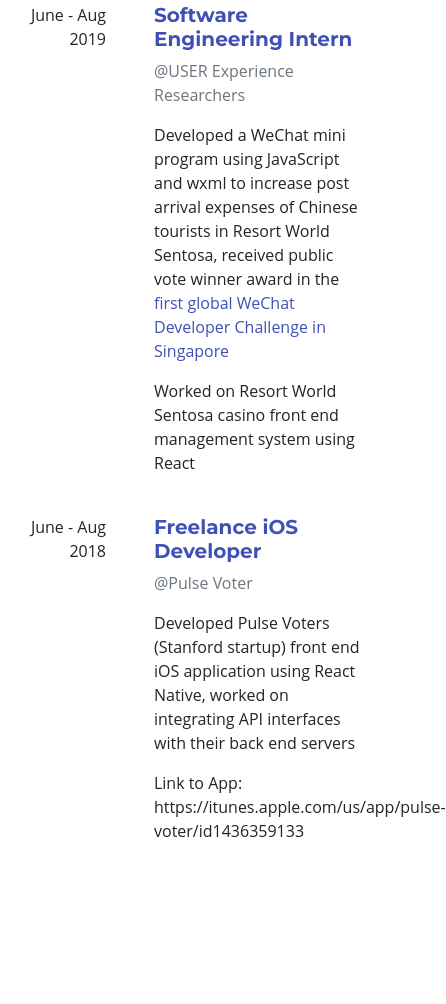
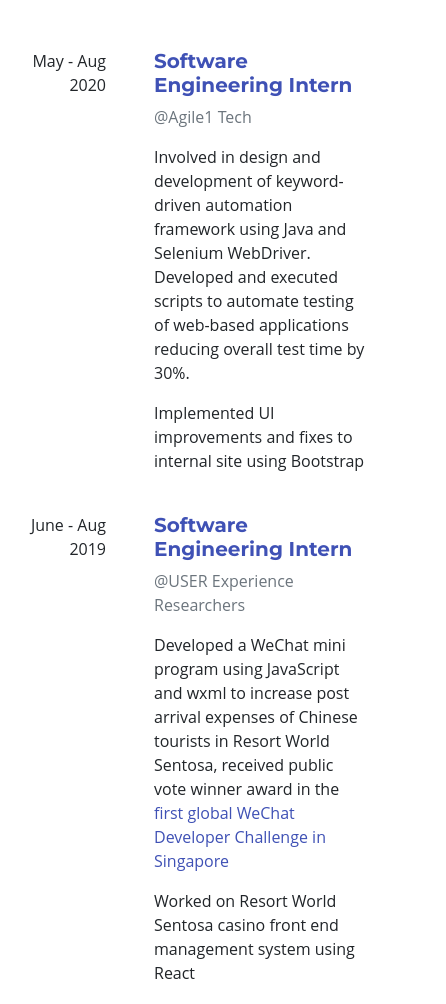
Before and after one commit to rajaisinghani/rajaisinghani.github.io, a plain HTML site: page index.html in a window 390 px wide. Shown: the part 3014-4018 px from the top of the page, 446 px wide, since content can reach past the window. Drawn offline with nearby package versions, Linux system fonts and the light colour scheme.

Commit message:
couple more updates

```diff
--- a/index.html
+++ b/index.html
@@ -5,7 +5,7 @@
         <meta name="viewport" content="width=device-width, initial-scale=1, shrink-to-fit=no" />
         <meta name="description" content="" />
         <meta name="author" content="Raj Jaisinghani" />
-        <title>Freelancer - Start Bootstrap Theme</title>
+        <title>Raj Jaisinghani</title>
         <!-- Favicon-->
         <link rel="icon" type="image/x-icon" href="assets/img/favicon.ico" />
         <!-- Font Awesome icons (free version)-->
@@ -102,7 +102,8 @@
                     </div>
                     <div class="col-8">
                         <p class="h6 text-primary">University of Maryland, College Park</p>
-                        <p class="text-muted">B.S Computer Science</p>
+                        <p class="mb-0 text-muted">B.S Computer Science</p>
+                        <p class="text-muted">Machine Learning Specialization</p>
                     </div>
                 </div>
                 <div class="d-flex row justify-content-center exp-item mt-4">
@@ -124,6 +125,18 @@
 
                     <div class=" row justify-content-center exp-item mt-4">
                         <div class="year col-4">
+                            <p class="text-right">May - Aug 2020</p>
+                        </div>
+                        <div class="col-8">
+                            <p class="h5 text-primary">Software Engineering Intern</p>
+                            <p class="text-muted">@Agile1 Tech</p>
+                            <p>Involved in design and development of keyword-driven automation framework using Java and Selenium WebDriver. Developed and executed scripts to automate testing of web-based applications reducing overall test time by 30%.</p>
+                            <p>Implemented UI improvements and fixes to internal site using Bootstrap </p>
+                        </div>
+                    </div>
+
+                    <div class=" row justify-content-center exp-item mt-4">
+                        <div class="year col-4">
                             <p class="text-right">June - Aug 2019</p>
                         </div>
                         <div class="col-8">
@@ -140,8 +153,8 @@
                             <div class="col-8">
                                 <p class="h5 text-primary">Freelance iOS Developer</p>
                                 <p class="text-muted">@Pulse Voter</p>
-                                <p>Developed Pulse Voters (Stanford startup) front end iOS application using React Native, worked on integrating API interfaces with their back end servers</p>
-                                <p>Link to App: https://itunes.apple.com/us/app/pulse-voter/id1436359133</p>
+                                <p>Developed front end native mobile application using React Native for Stanford startup Pulse Voter. Built a civic engagement platform that connects citizens to elected representatives through voting on a per bill basis</p>
+                                <p>Integrated authorization flow and fetched user and voting data through back end servers and API</p>
                             </div>
                     </div>
             </div>
@@ -216,7 +229,7 @@
                                     <div class="portfolio-item-caption h-100 text-center">
                                             <h6 class="text-center mt-2 mb-3">Algorithmic Trading Bot</h6>
                                             <a class="git-link text-center" href="https://github.com/rajaisinghani/stonks">
-                                            <i class="fab fa-spotify fa-3x icon text-primary"></i>
+                                            <i class="fa fa-chart-line fa-3x text-primary"></i>
                                             <p class="mt-4 text-muted">Implemented algorithmic trading bot in Python that signals to users based on simple moving average algorithm. Alpaca API to retrieve stock data, perform back testing and execute trade orders. </p>
                                             </a>
                                     </div>
```
